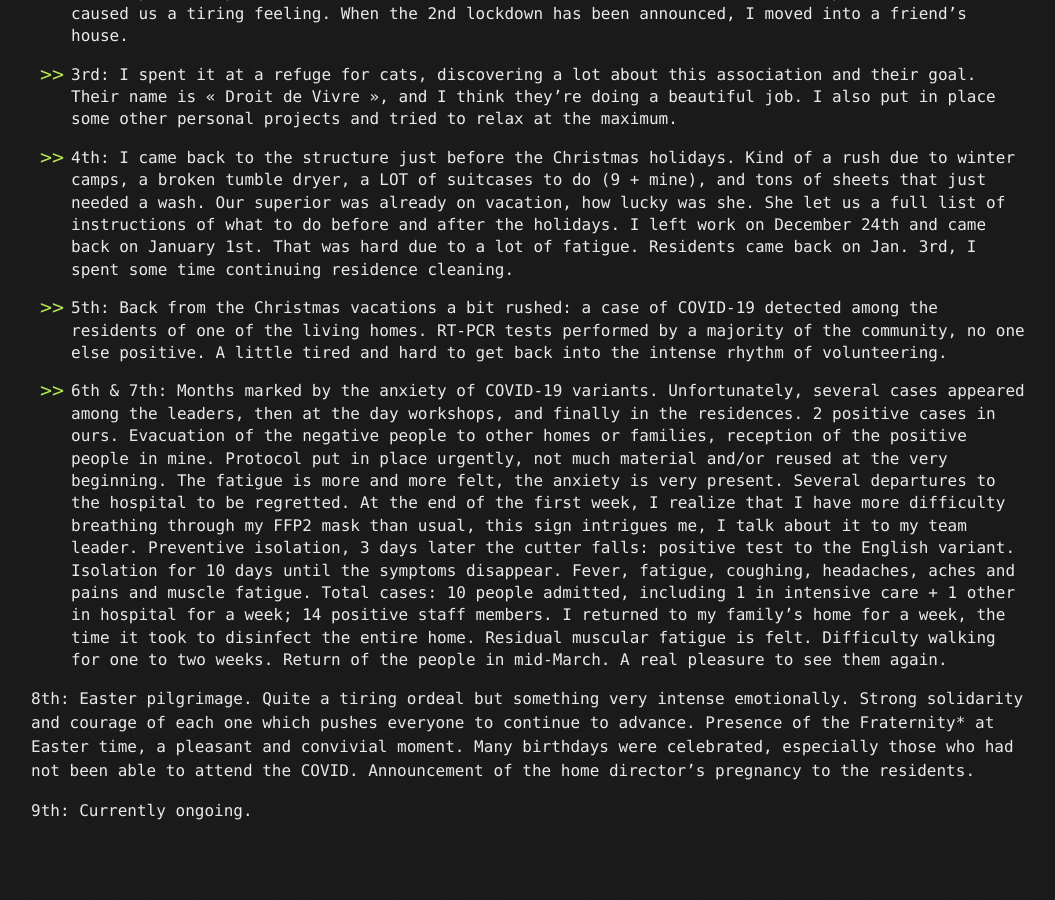
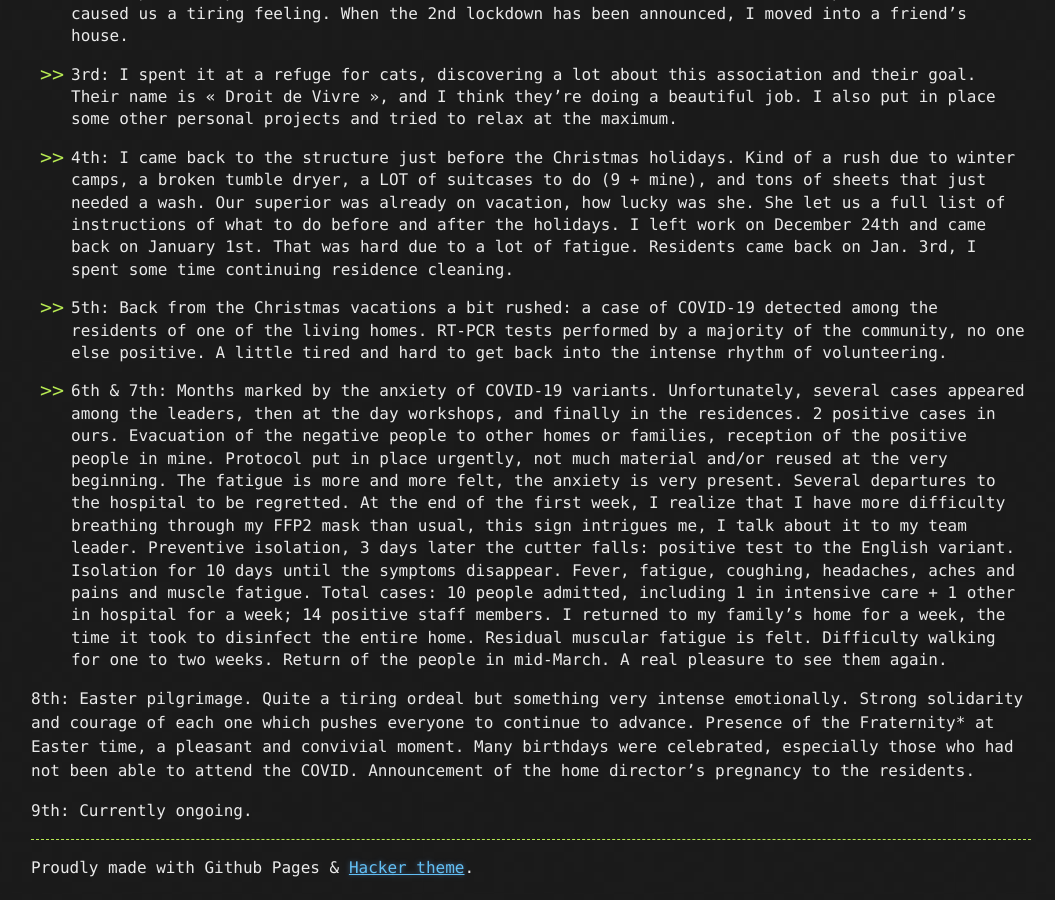
Before and after one commit to M0onshadow/M0onshadow.github.io, a Jekyll site: the page built from randstuff/feedback.md, in a window 1280 px wide and 900 px high, scrolled down 703 px. Shown: the whole window, without its empty margins (109-1164 px from the left). Built offline with Jekyll 4.4.1, drawn with Linux system fonts in a browser that asks for light colours; the repository's description, which GitHub fills in, is left out; our own code applies the rules of GitHub Pages for plain Markdown files; before the commit the page ends 1546 px from its top, so only the background shows below that.

Commit message:
Update feedback.md

```diff
--- a/randstuff/feedback.md
+++ b/randstuff/feedback.md
@@ -30,13 +30,21 @@ layout: default
 <br/>
 
 - 5th: Back from the Christmas vacations a bit rushed: a case of COVID-19 detected among the residents of one of the living homes. RT-PCR tests performed by a majority of the community, no one else positive. A little tired and hard to get back into the intense rhythm of volunteering.
+<br/>
 
 - 6th & 7th: Months marked by the anxiety of COVID-19 variants. Unfortunately, several cases appeared among the leaders, then at the day workshops, and finally in the residences. 2 positive cases in ours. Evacuation of the negative people to other homes or families, reception of the positive people in mine. Protocol put in place urgently, not much material and/or reused at the very beginning. The fatigue is more and more felt, the anxiety is very present. Several departures to the hospital to be regretted. At the end of the first week, I realize that I have more difficulty breathing through my FFP2 mask than usual, this sign intrigues me, I talk about it to my team leader. Preventive isolation, 3 days later the cutter falls: positive test to the English variant. Isolation for 10 days until the symptoms disappear. Fever, fatigue, coughing, headaches, aches and pains and muscle fatigue.
 Total cases: 10 people admitted, including 1 in intensive care + 1 other in hospital for a week; 14 positive staff members.
 I returned to my family's home for a week, the time it took to disinfect the entire home. Residual muscular fatigue is felt. Difficulty walking for one to two weeks.
 Return of the people in mid-March. A real pleasure to see them again.
+<br/>
 
 8th: Easter pilgrimage. Quite a tiring ordeal but something very intense emotionally. Strong solidarity and courage of each one which pushes everyone to continue to advance. Presence of the Fraternity* at Easter time, a pleasant and convivial moment.
 Many birthdays were celebrated, especially those who had not been able to attend the COVID. Announcement of the home director's pregnancy to the residents.
+<br/>
 
 9th: Currently ongoing.
+<br/>
+
+
+* * *
+Proudly made with Github Pages & [Hacker theme](https://pages-themes.github.io/hacker/).
```
